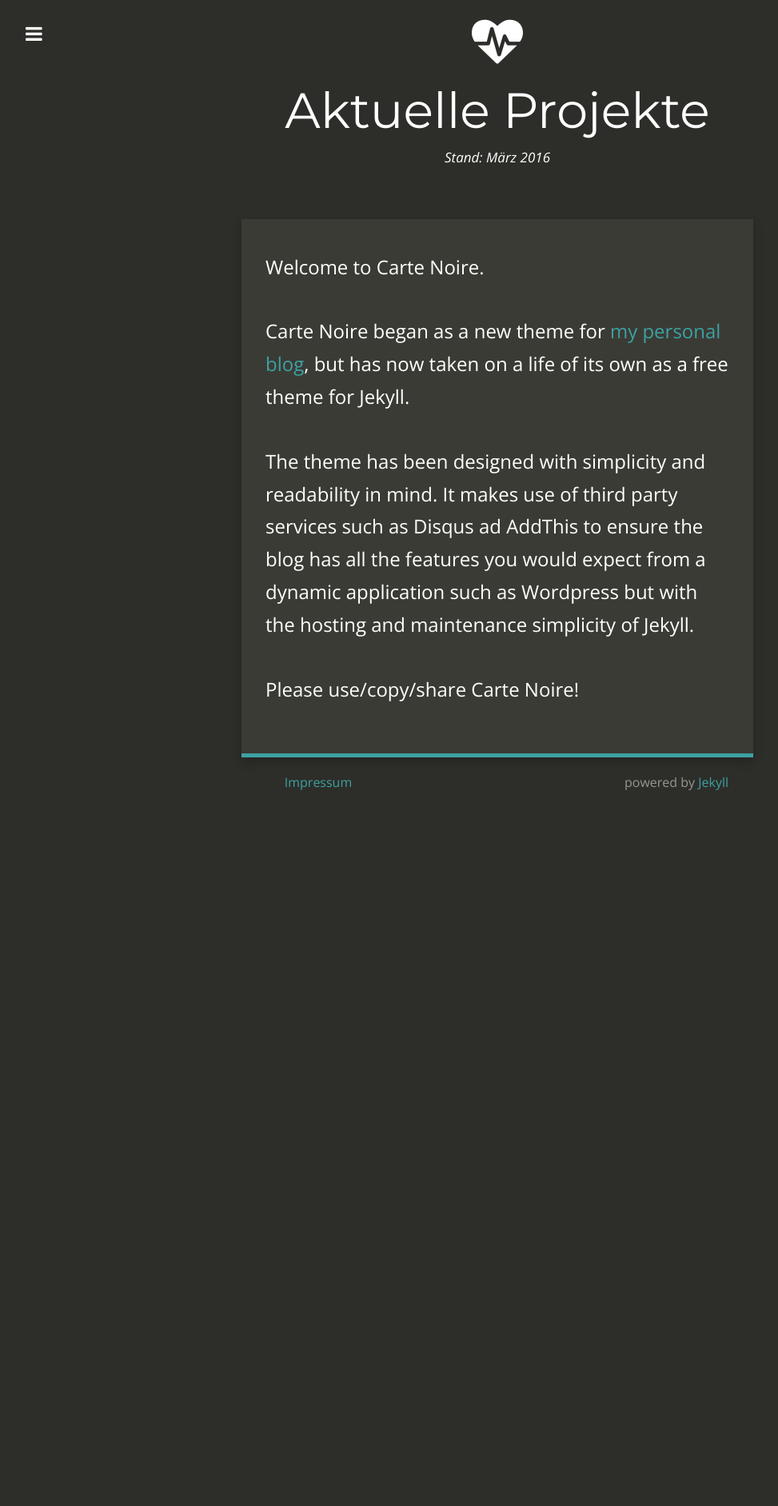
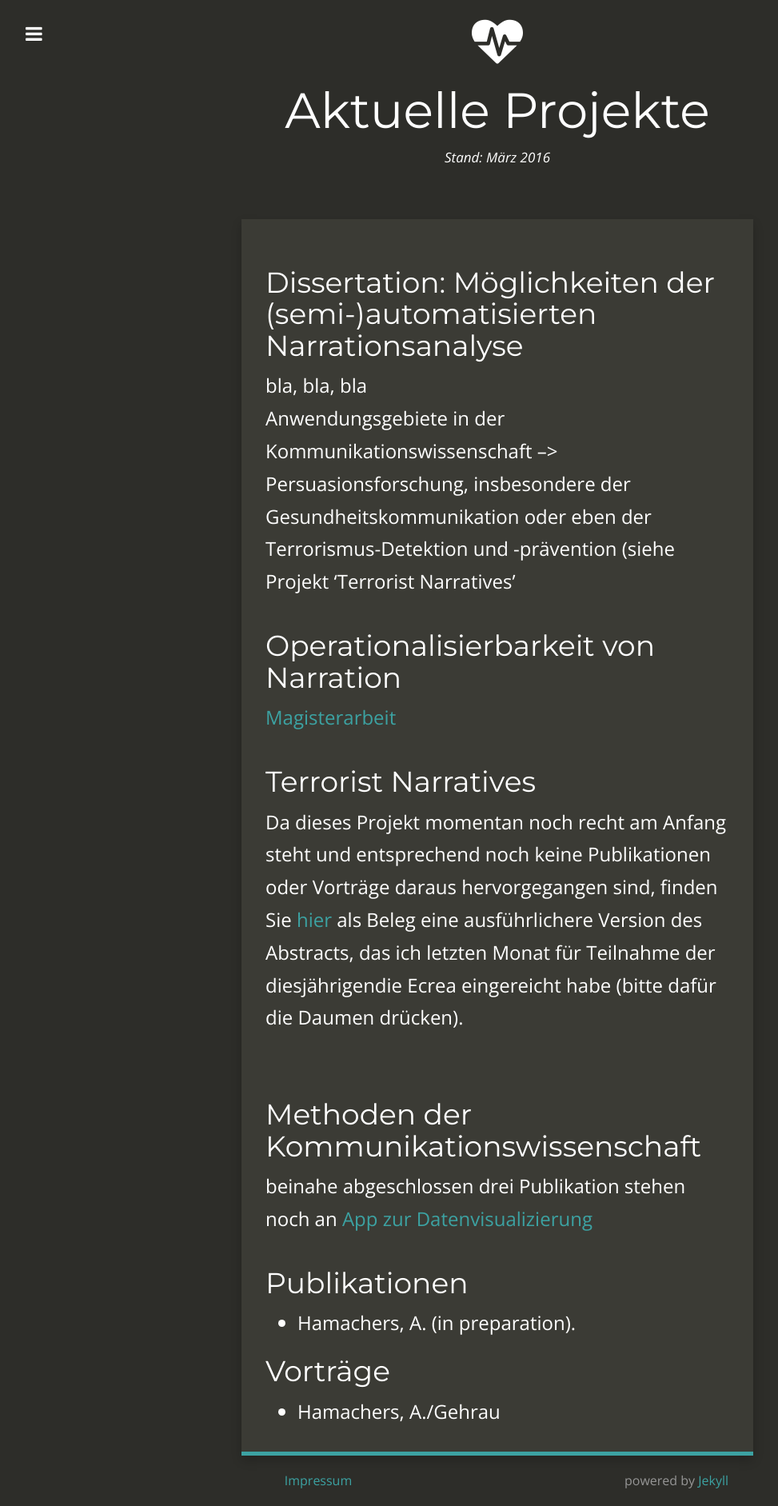
Before and after one commit to BriGitBardot/Bewerbung2, a Jekyll site: the page built from Projekte.md, in a window 1280 px wide. Shown: the whole page at 80% size, without its empty margins (18-991 px from the left). Built offline with Jekyll 4.4.1, drawn with Linux system fonts in a browser that asks for light colours; nearby versions of some CDN libraries; before the commit the page ends 1010 px from its top, so only the background shows below that.

Commit message:
Update Projekte.md

```diff
--- a/Projekte.md
+++ b/Projekte.md
@@ -2,7 +2,7 @@
 layout:     post
 title:      Aktuelle Projekte
 date:       2015-03-23 15:31:19
-author:     Jacob Tomlinson
+author:     Annika Hamachers
 summary:    Carte Noire is a dark blog theme for Jekyll focusing on a clear reading experience.
 categories: jekyll
 thumbnail:  heartbeat
@@ -13,16 +13,25 @@ tags:
  - noire
 ---
 
-Welcome to Carte Noire.
+## Dissertation: Möglichkeiten der (semi-)automatisierten Narrationsanalyse
+bla, bla, bla
+Anwendungsgebiete in der Kommunikationswissenschaft --> Persuasionsforschung, insbesondere der Gesundheitskommunikation oder eben der Terrorismus-Detektion und -prävention (siehe Projekt 'Terrorist Narratives'
+<br>
 
-Carte Noire began as a new theme for [my personal blog][1], but has now taken
-on a life of its own as a free theme for Jekyll.
+## Operationalisierbarkeit von Narration
+[Magisterarbeit]({{ site.url }}/pdfs/magister.pdf)
 
-The theme has been designed with simplicity and readability in mind. It makes
-use of third party services such as Disqus ad AddThis to ensure the blog has
-all the features you would expect from a dynamic application such as Wordpress
-but with the hosting and maintenance simplicity of Jekyll.
+## Terrorist Narratives
+Da dieses Projekt momentan noch recht am Anfang steht und entsprechend noch keine Publikationen oder Vorträge daraus hervorgegangen sind, finden Sie [hier]({{ site.url }}/pdfs/terrorist_narratives.pdf) als Beleg eine ausführlichere Version des Abstracts, das ich letzten Monat für Teilnahme der diesjährigendie Ecrea eingereicht habe (bitte dafür die Daumen drücken).
+<br>
 
-Please use/copy/share Carte Noire!
+## Methoden der Kommunikationswissenschaft
+beinahe abgeschlossen
+drei Publikation stehen noch an
+[App zur Datenvisualizierung](https://shinika.shinyapps.io/CommunicationMethods/)
 
-[1]: http://www.jacobtomlinson.co.uk/
+## Publikationen
+-  Hamachers, A. (in preparation).
+
+## Vorträge
+- Hamachers, A./Gehrau
```
